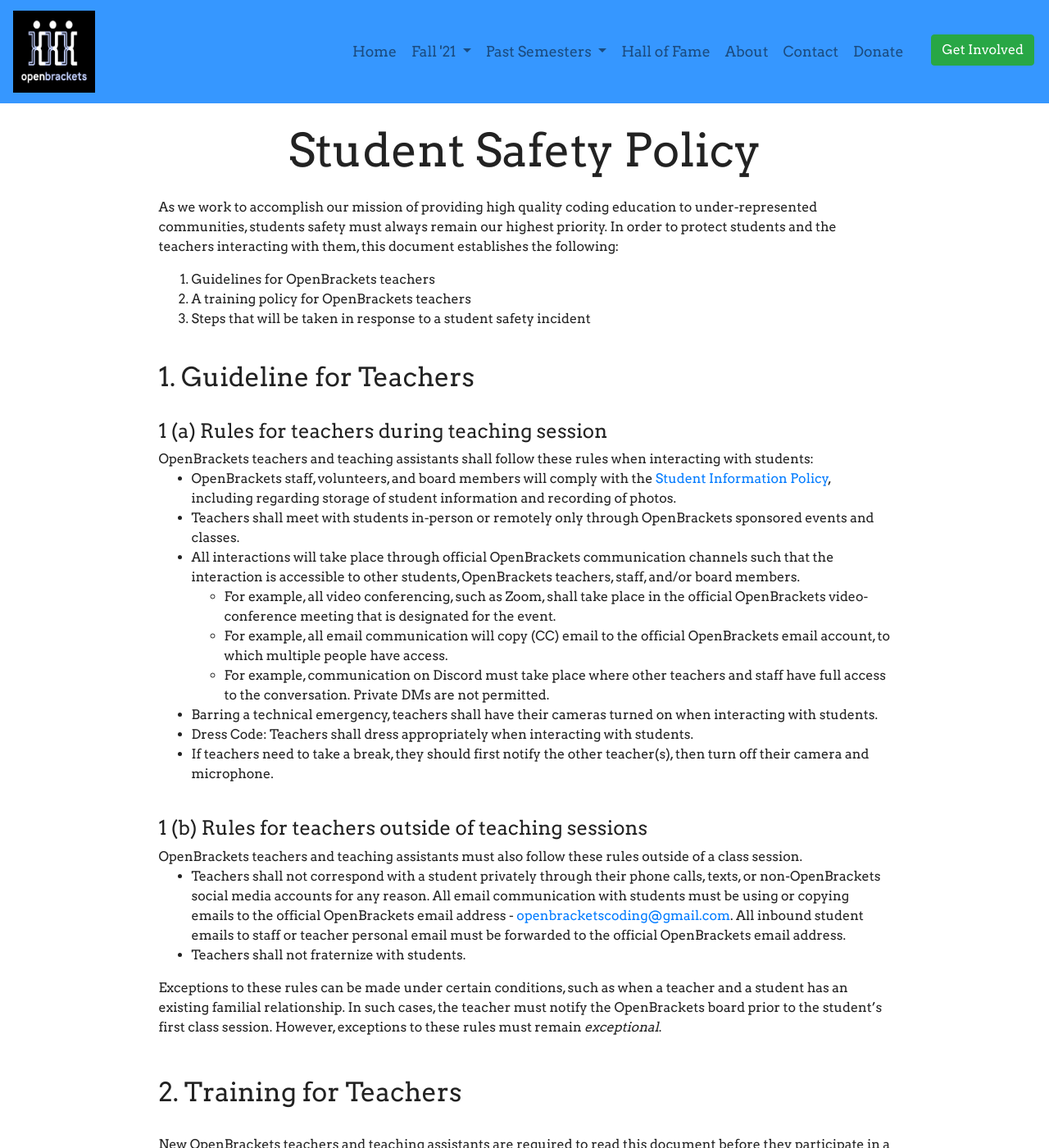
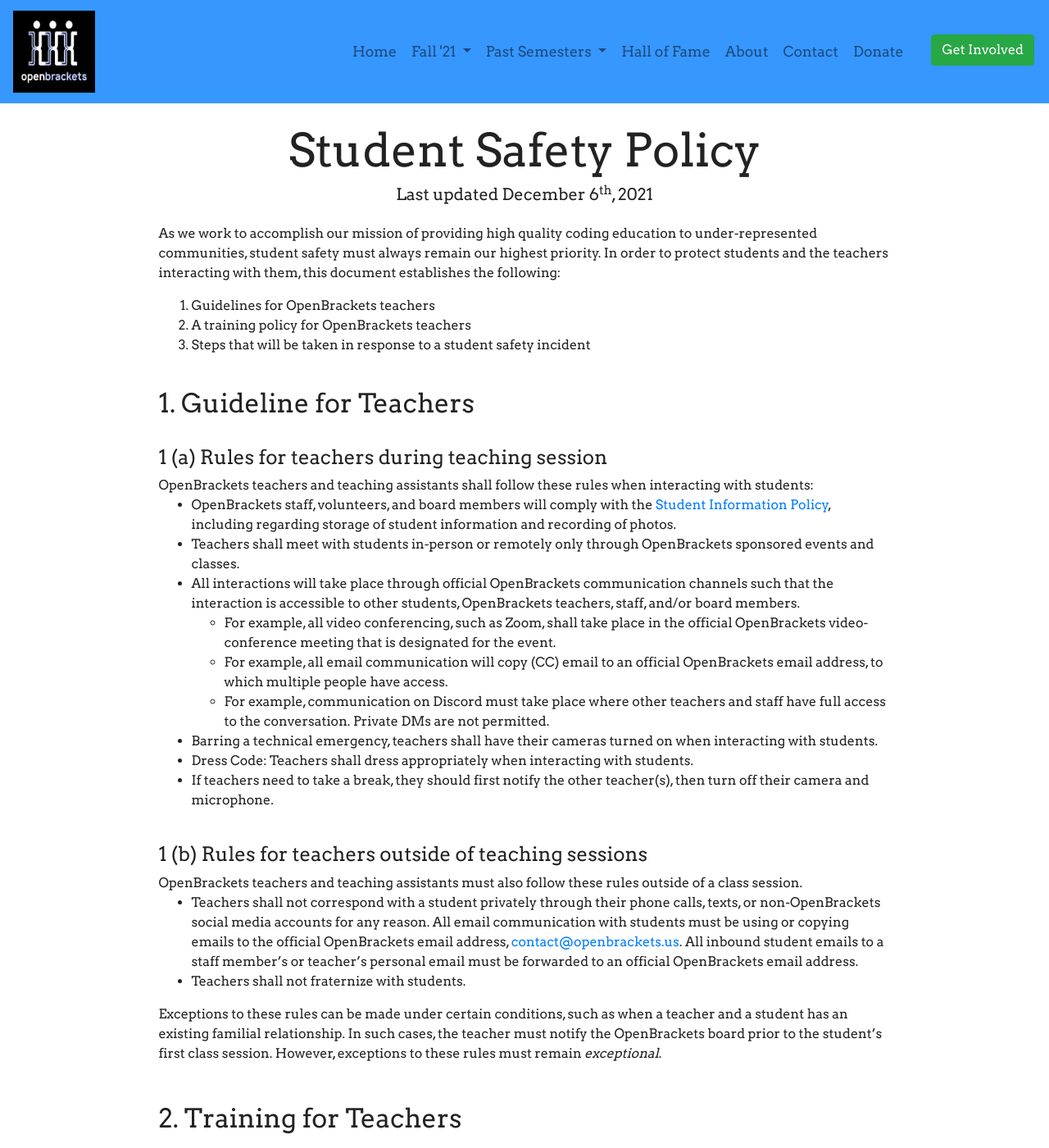
Before and after one commit to qpwoeirut/OpenBrackets-website, a Jekyll site: the page built from studentSafetyPolicy.html, in a window 1280 px wide and 1400 px high. Shown: the whole window at 82% size. Built offline with Jekyll 4.4.1, drawn with Linux system fonts in a browser that asks for light colours.

Commit message:
Update Student Safety Policy and Student Information Policies

```diff
--- a/studentInformationPolicy.html
+++ b/studentInformationPolicy.html
@@ -7,7 +7,7 @@ navbarHighlight: none
 ---
 
 <h1 class="display-4 text-center">Student Information Policy</h1>
-<!--<h2 class="h5 text-center">Last updated ??</h2>-->
+<h2 class="h5 text-center">Last updated December 6<sup>th</sup>, 2021</h2>
 <div class="col-10 center">
     <p>OpenBrackets, a non-profit organization, aims to provide educational resources and support to middle and high
         school-aged students. We solicit and use some information from program participants in order to organize and
@@ -56,7 +56,7 @@ navbarHighlight: none
     <br>
     <p class="mb-1">How can a student, student's parent/guardian, or other participant remove their information?</p>
     <ul>
-        <li>Contact us via email (<a href="mailto:openbracketscoding@gmail.com">openbracketscoding@gmail.com</a>) to
+        <li>Contact us via email (<a href="mailto:contact@openbrackets.us">contact@openbrackets.us</a>) to
             remove your information.
         </li>
     </ul>
--- a/studentSafetyPolicy.html
+++ b/studentSafetyPolicy.html
@@ -7,11 +7,11 @@ navbarHighlight: none
 ---
 
 <h1 class="display-4 text-center">Student Safety Policy</h1>
-<!--<h2 class="h5 text-center">Last updated ??</h2>-->
+<h2 class="h5 text-center">Last updated December 6<sup>th</sup>, 2021</h2>
 <div class="col-10 center">
     <p>
         As we work to accomplish our mission of providing high quality coding education to under-represented
-        communities, students safety must always remain our highest priority. In order to protect students and the
+        communities, student safety must always remain our highest priority. In order to protect students and the
         teachers interacting with them, this document establishes the following:
     </p>
     <ol>
@@ -42,8 +42,8 @@ navbarHighlight: none
                     <li>For example, all video conferencing, such as Zoom, shall take place in the official
                         OpenBrackets video-conference meeting that is designated for the event.
                     </li>
-                    <li>For example, all email communication will copy (CC) email to the official OpenBrackets email
-                        account, to which multiple people have access.
+                    <li>For example, all email communication will copy (CC) email to an official OpenBrackets email
+                        address, to which multiple people have access.
                     </li>
                     <li>For example, communication on Discord must take place where other teachers and staff have
                         full access to the conversation. Private DMs are not permitted.
@@ -66,10 +66,10 @@ navbarHighlight: none
         <ul>
             <li>Teachers shall not correspond with a student privately through their phone calls, texts, or
                 non-OpenBrackets social media accounts for any reason. All email communication with students must be
-                using or copying emails to the official OpenBrackets email address - <a
-                        href="mailto:openbracketscoding@gmail.com">openbracketscoding@gmail.com</a>. All inbound
-                student emails to staff or teacher personal email must be forwarded to the official OpenBrackets
-                email address.
+                using or copying emails to the official OpenBrackets email address, <a
+                        href="mailto:contact@openbrackets.us">contact@openbrackets.us</a>. All inbound student emails to
+                a staff member’s or teacher’s personal email must be forwarded to an official OpenBrackets email
+                address.
             </li>
             <li>Teachers shall not fraternize with students.</li>
         </ul>
```
